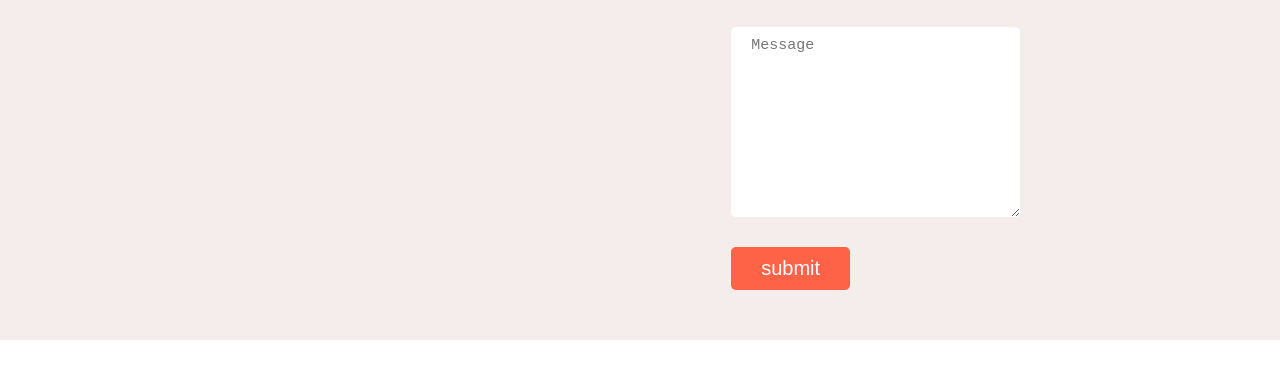
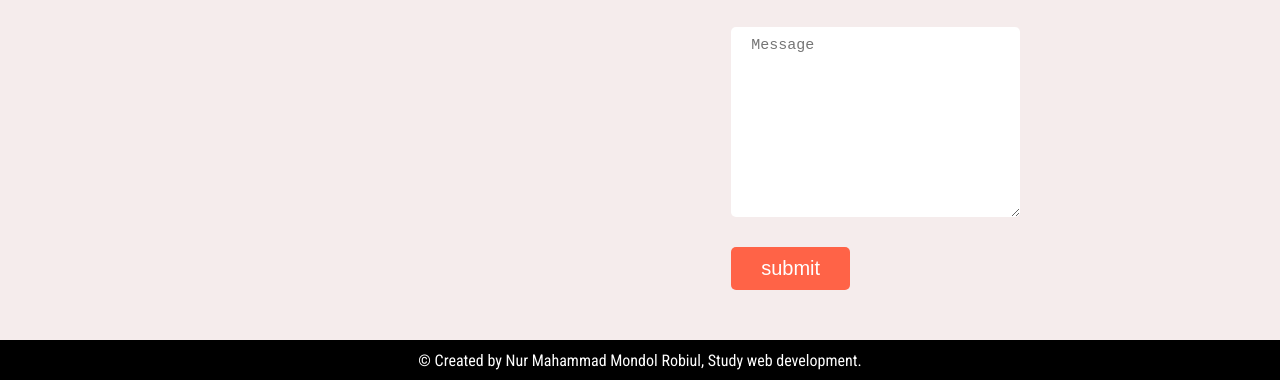
Before and after one commit to nurmahammadmondol/my-about, a plain HTML site: page index.html in a window 1280 px wide. Shown: the part 3252-3632 px from the top of the page. Before the commit the page ends 3592 px from the top, so only its background shows below. Drawn offline with Linux system fonts and the light colour scheme.

Commit message:
Update-2

```diff
--- a/index.html
+++ b/index.html
@@ -233,7 +233,11 @@
       </div>
 
     </div>
+
   </footer>
+  <div class="foo-last">
+    <p>&copy; Created by Nur Mahammad Mondol Robiul, Study web development.</p>
+  </div>
 </body>
 
 </html>
--- a/style/style.css
+++ b/style/style.css
@@ -276,3 +276,11 @@ textarea {
   margin-right: 20px;
   cursor: pointer;
 }
+.foo-last {
+  color: white;
+  height: 40px;
+  display: flex;
+  justify-content: center;
+  align-items: center;
+  background-color: black;
+}
```
